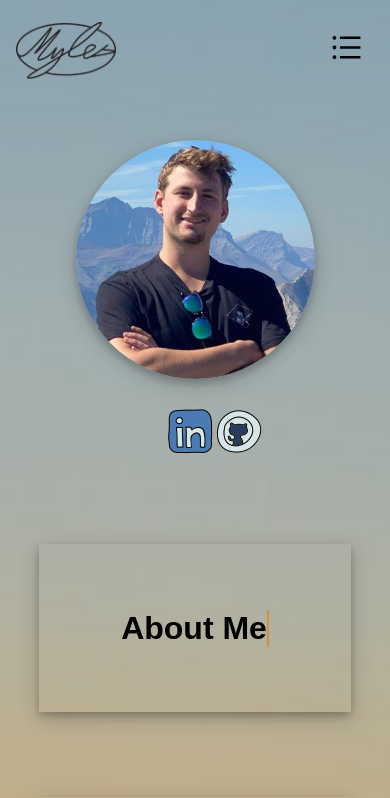
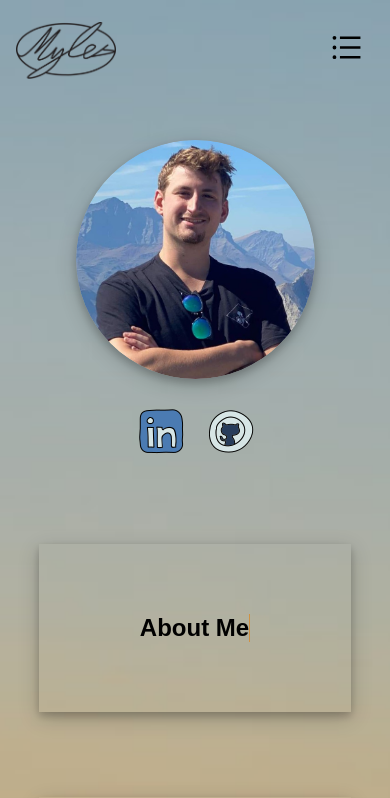
Before and after one commit to MylesjBorthwick/Portfolio_Website, a React (Create React App) app: page /#/about in a window 390 px wide. Shown: the top 798 px of the page. Built offline with nearby package versions, Linux system fonts and the light colour scheme; a web font is replaced by a local one.

Commit message:
Minor mobile formatting changes

```diff
--- a/package.json
+++ b/package.json
@@ -1,8 +1,8 @@
 {
   "name": "something-professional",
-  "homepage": "https://mylesjborthwick.github.io/Portfolio_Website/",
+  "homepage": "https://mylesjborthwick.github.io/",
   "version": "0.1.0",
-  "private": true,
+  "private": false,
   "dependencies": {
     "@emotion/react": "^11.8.1",
     "@emotion/styled": "^11.8.1",
--- a/src/components/ContactIcons.css
+++ b/src/components/ContactIcons.css
@@ -39,7 +39,7 @@
 .contact-icons{
 
     height: min-content;
-    width:15vw;
+    width:30vw;
     min-height: 80px;
     align-items: flex-end;
 }
--- a/src/components/InfoGrid.css
+++ b/src/components/InfoGrid.css
@@ -111,6 +111,7 @@
   animation: typing 1.5s steps(16, end) 0.5s forwards, blink 0.8s infinite;
   font-size: 2em;
   width: 0;
+  min-height: min-content;
   max-width: min-content;
   font-family: 'Cutive', sans-serif;;
 
@@ -191,7 +192,7 @@
 
 
 
-h1 {
+.grid h1 {
   font-family: "Cutive", sans-serif;
   position: fixed;
   opacity: 1;
@@ -250,7 +251,10 @@ h1 {
   .box {
     width: 80vw;
     height: 10vh;
+
   }
+
+
 
   .box:hover{
     width: 95vw;
@@ -272,7 +276,8 @@ h1 {
   }
 
   .info{
-    font-size: 0.6em;
+    font-size: 1em;
+    height: 80%;
   }
 
 
@@ -287,6 +292,11 @@ h1 {
   .box-content{
     font-size: 3vw;
   }
+  .grid h1{
+    font-size: 1.5em;
+  }
+
+
 
 
 
--- a/src/pages/css/HomePage.css
+++ b/src/pages/css/HomePage.css
@@ -320,7 +320,8 @@
    height: 10vh;
   }
   .content{
-    min-height: 40vh;
+
+    min-width: 100vw;
   }
 
 }
```
